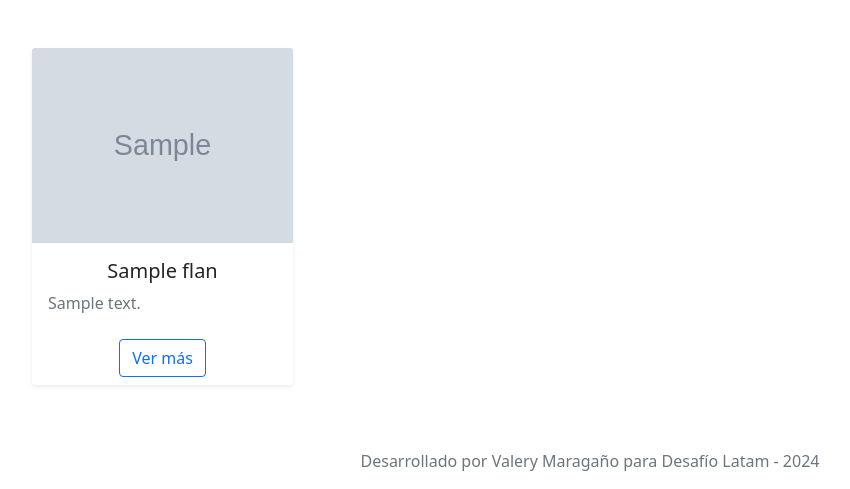
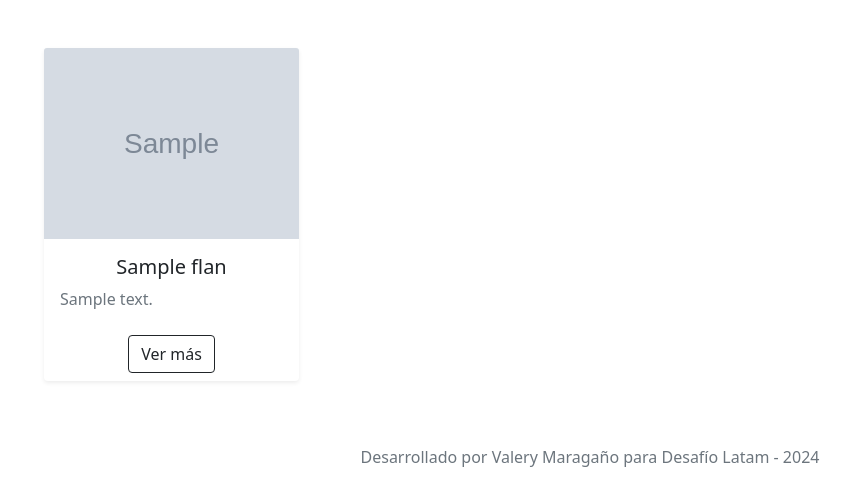
Before and after one commit to Valyxp/Creacion_sitio_web, a Django app: page / in a window 1280 px wide. Shown: the part 1032-1521 px from the top of the page, without its empty margins (50-900 px from the left). After the commit the page ends 1499 px from the top, so only its background shows below. Run offline with Django 5.2, Linux system fonts and the light colour scheme; tables that the repository leaves empty hold one stand-in row (values such as "Sample post"); grey boxes marked "Sample" are stand-in pictures.

Commit message:
requerimiento 4, hito 4

```diff
--- a/web/templates/contactus.html
+++ b/web/templates/contactus.html
@@ -41,7 +41,7 @@
 
     <!-- Botón Enviar -->
     <div class="text-center mt-4 mb-5">
-      <button type="submit" class="btn btn-primary px-4 py-2">Enviar</button>
+      <button type="submit" class="btn btn-dark px-4 py-2">Enviar</button>
     </div>
   </form>
 </div>
--- a/web/templates/exito.html
+++ b/web/templates/exito.html
@@ -4,6 +4,6 @@
   <p>Te responderemos en breve.</p>
 
   <!-- Botón para volver al inicio -->
-  <a href="/" class="btn btn-primary mb-5 px-3 py-2 mt-3"> Volver al inicio </a>
+  <a href="/" class="btn btn-dark mb-5 px-3 py-2 mt-3"> Volver al inicio </a>
 </div>
 {% endblock %}
--- a/web/templates/index.html
+++ b/web/templates/index.html
@@ -18,12 +18,19 @@
       class="container position-relative"
       style="z-index: 1; padding-top: 20vh"
     >
-      <h2 class="display-3 font-weight-bold">¡Descubre nuestros deliciosos flanes!</h2>
-      <p class="lead text-light">Explora nuestra variedad de sabores y disfruta de un postre irresistible.</p>
+      <h2 class="display-3 font-weight-bold">
+        ¡Descubre nuestros deliciosos flanes!
+      </h2>
+      <p class="lead text-light">
+        Explora nuestra variedad de sabores y disfruta de un postre
+        irresistible.
+      </p>
     </div>
   </div>
 </div>
 
+<!-- Contenedor para las tarjetas de flanes -->
+<div class="container">
   <div class="row row-cols-1 row-cols-md-3 row-cols-lg-4 g-4 mb-5">
     {% for flan in flanes %}
     <div class="col">
@@ -37,16 +44,14 @@
         </div>
 
         <div class="card-body">
-          <h5 class="card-title text-center text-#2d2e31 ">{{ flan.name }}</h5>
+          <h5 class="card-title text-center text-dark">{{ flan.name }}</h5>
           <p class="card-text text-muted">
             {{ flan.description|truncatewords:20 }}
           </p>
         </div>
 
         <div class="card-footer text-center bg-transparent border-top-0">
-          <a
-            href="{% url 'flan_detail' flan.id %}"
-            class="btn btn-outline-primary"
+          <a href="{% url 'flan_detail' flan.id %}" class="btn btn-outline-dark"
             >Ver más</a
           >
         </div>
```
Also changed, not shown: web/templates/welcome.html (+4 -8 lines).
